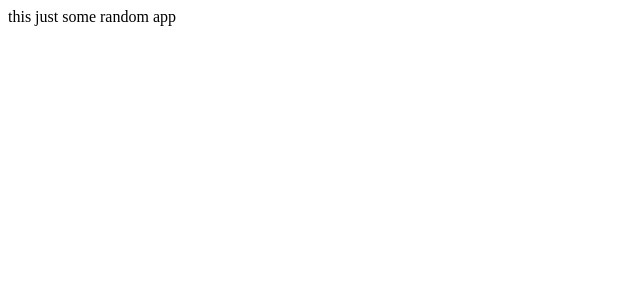
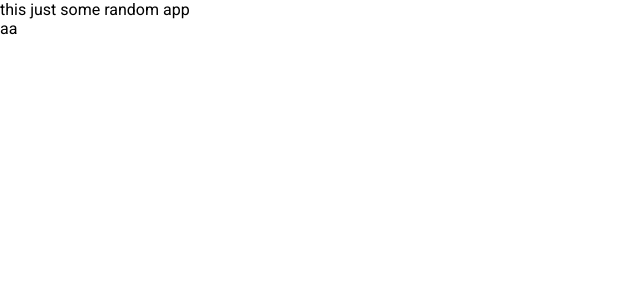
Before and after one commit to tlsJP/mfe-amogus, an Angular app: page / in a window 1280 px wide. Shown: the top 300 px of the page, without its empty margins (0-640 px from the left). Built offline with nearby package versions, Linux system fonts and the light colour scheme.

Commit message:
add angular material

```diff
--- a/angular.json
+++ b/angular.json
@@ -16,16 +16,12 @@
             "outputPath": "dist/random-app",
             "index": "src/index.html",
             "main": "src/main.ts",
-						"polyfills": [
-							"zone.js"
-						],
+            "polyfills": ["zone.js"],
             "tsConfig": "tsconfig.app.json",
-						"assets": [
-							"src/favicon.ico",
-							"src/assets"
-						],
+            "assets": ["src/favicon.ico", "src/assets"],
             "styles": [
-							"src/styles.css"
+              "src/styles.css",
+              "@angular/material/prebuilt-themes/deeppurple-amber.css"
             ],
             "scripts": [],
             "extraWebpackConfig": "webpack.config.js",
@@ -87,18 +83,10 @@
         "test": {
           "builder": "@angular-devkit/build-angular:karma",
           "options": {
-						"polyfills": [
-							"zone.js",
-							"zone.js/testing"
-						],
+            "polyfills": ["zone.js", "zone.js/testing"],
             "tsConfig": "tsconfig.spec.json",
-						"assets": [
-							"src/favicon.ico",
-							"src/assets"
-						],
-						"styles": [
-							"src/styles.css"
-						],
+            "assets": ["src/favicon.ico", "src/assets"],
+            "styles": ["src/styles.css"],
             "scripts": []
           }
         }
--- a/package.json
+++ b/package.json
@@ -13,10 +13,12 @@
   "dependencies": {
     "@angular-architects/module-federation": "^15.0.2",
     "@angular/animations": "^15.0.0",
+    "@angular/cdk": "^15.0.1",
     "@angular/common": "^15.0.0",
     "@angular/compiler": "^15.0.0",
     "@angular/core": "^15.0.0",
     "@angular/forms": "^15.0.0",
+    "@angular/material": "^15.0.1",
     "@angular/platform-browser": "^15.0.0",
     "@angular/platform-browser-dynamic": "^15.0.0",
     "@angular/router": "^15.0.0",
--- a/src/app/app.component.html
+++ b/src/app/app.component.html
@@ -1 +1,2 @@
 <div>this just some random app</div>
+aa
--- a/src/index.html
+++ b/src/index.html
@@ -1,11 +1,19 @@
-<!doctype html>
+<!DOCTYPE html>
 <html lang="en">
   <head>
-  <meta charset="utf-8">
+    <meta charset="utf-8" />
     <title>RandomApp</title>
-  <base href="/">
-  <meta name="viewport" content="width=device-width, initial-scale=1">
-  <link rel="icon" type="image/x-icon" href="favicon.ico">
+    <base href="/" />
+    <meta name="viewport" content="width=device-width, initial-scale=1" />
+    <link rel="icon" type="image/x-icon" href="favicon.ico" />
+    <link
+      href="https://fonts.googleapis.com/css2?family=Roboto:wght@300;400;500&display=swap"
+      rel="stylesheet"
+    />
+    <link
+      href="https://fonts.googleapis.com/icon?family=Material+Icons"
+      rel="stylesheet"
+    />
   </head>
   <body>
     <app-root></app-root>
--- a/src/styles.css
+++ b/src/styles.css
@@ -1 +1,9 @@
 /* You can add global styles to this file, and also import other style files */
+html,
+body {
+  height: 100%;
+}
+body {
+  margin: 0;
+  font-family: Roboto, "Helvetica Neue", sans-serif;
+}
```
Also changed, not shown: 1 other file (tests, documents, lock files or other folders). Lines whose indentation alone changed are shown as unchanged.
